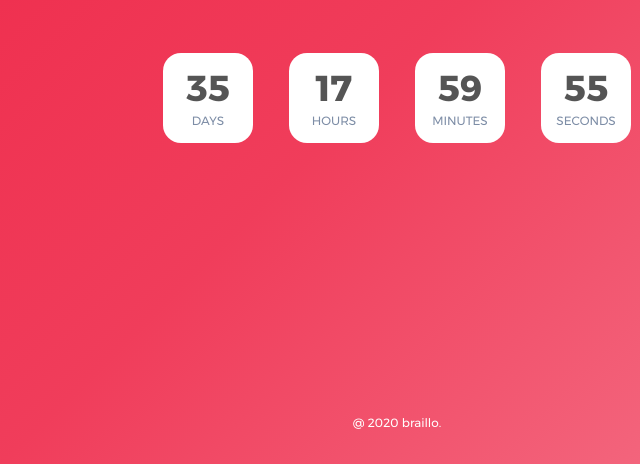
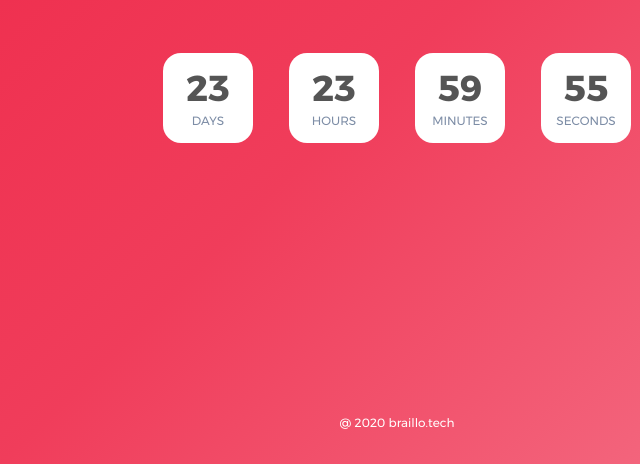
Before and after one commit to Braillo/braillo-website, a plain HTML site: page index.html in a window 1280 px wide. Shown: the part 333-797 px from the top of the page, 243-883 px from the left. Drawn offline with Linux system fonts and the light colour scheme; a web font is replaced by a local one.

Commit message:
Set Release Date

```diff
--- a/index.html
+++ b/index.html
@@ -65,54 +65,11 @@
 		</div>
 
 		<span class="s1-txt3 txt-center">
-			@ 2020 braillo.
+			@ 2020 braillo.tech
 		</span>
 
 	</div>
 
-	<!-- Modal Login
-	<div class="modal fade" id="subscribe" tabindex="-1" role="dialog" aria-hidden="true">
-		<div class="modal-dialog" role="document" data-dismiss="modal">
-			<div class="modal-subscribe where1-parent bg0 bor2 size4 p-t-54 p-b-100 p-l-15 p-r-15">
-				<button class="btn-close-modal how-btn2 fs-26 where1 trans-04">
-					<i class="zmdi zmdi-close"></i>
-				</button>
-
-				<div class="wsize1 m-lr-auto">
-					<h3 class="m1-txt1 txt-center p-b-36">
-						<span class="bor1 p-b-6">Subscribe</span>
-					</h3>
-
-					<p class="m1-txt2 txt-center p-b-40">
-						Follow us for update now!
-					</p>
-
-					<form class="contact100-form validate-form">
-						<div class="wrap-input100 m-b-10 validate-input" data-validate="Name is required">
-							<input class="s1-txt4 placeholder0 input100" type="text" name="name" placeholder="Name">
-							<span class="focus-input100"></span>
-						</div>
-
-						<div class="wrap-input100 m-b-20 validate-input" data-validate="Email is required: ex@abc.xyz">
-							<input class="s1-txt4 placeholder0 input100" type="text" name="email" placeholder="Email">
-							<span class="focus-input100"></span>
-						</div>
-
-						<div class="w-full">
-							<button class="flex-c-m s1-txt2 size5 how-btn1 trans-04">
-								Get Updates
-							</button>
-						</div>
-					</form>
-
-					<p class="s1-txt5 txt-center wsize2 m-lr-auto p-t-20">
-						And don’t worry, we hate spam too! You can unsubcribe at anytime.
-					</p>
-				</div>
-			</div>
-
-		</div>
-	</div>
 
 
 
@@ -129,14 +86,19 @@
 	<script src="vendor/countdowntime/moment-timezone-with-data.min.js"></script>
 	<script src="vendor/countdowntime/countdowntime.js"></script>
 	<script>
+		let releaseDate = moment('2020.09.24 19:15', 'YYYY.MM.DD HH:mm');
+		let nowDate = moment();
+		let [Days, Hours, Minutes, Seconds] = moment(releaseDate - nowDate).format('D  H  m  s').toString().split(' ')
+
+
 		$('.cd100').countdown100({
 
 			endtimeYear: 0,
 			endtimeMonth: 0,
-			endtimeDate: 35,
-			endtimeHours: 18,
-			endtimeMinutes: 0,
-			endtimeSeconds: 0,
+			endtimeDate: Days,
+			endtimeHours: Hours,
+			endtimeMinutes: Minutes,
+			endtimeSeconds: Seconds,
 			timeZone: ""
 
 		});
```
